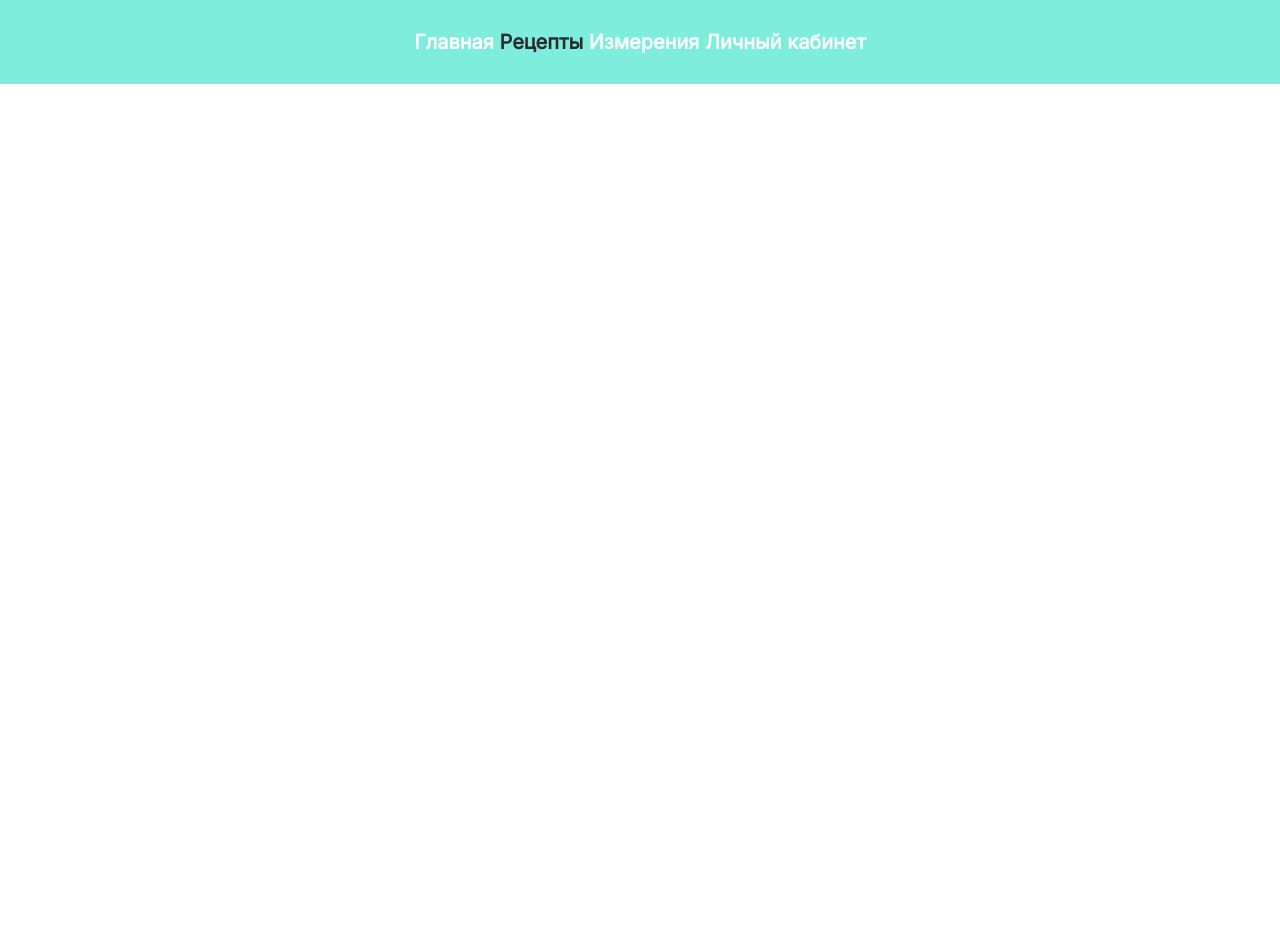
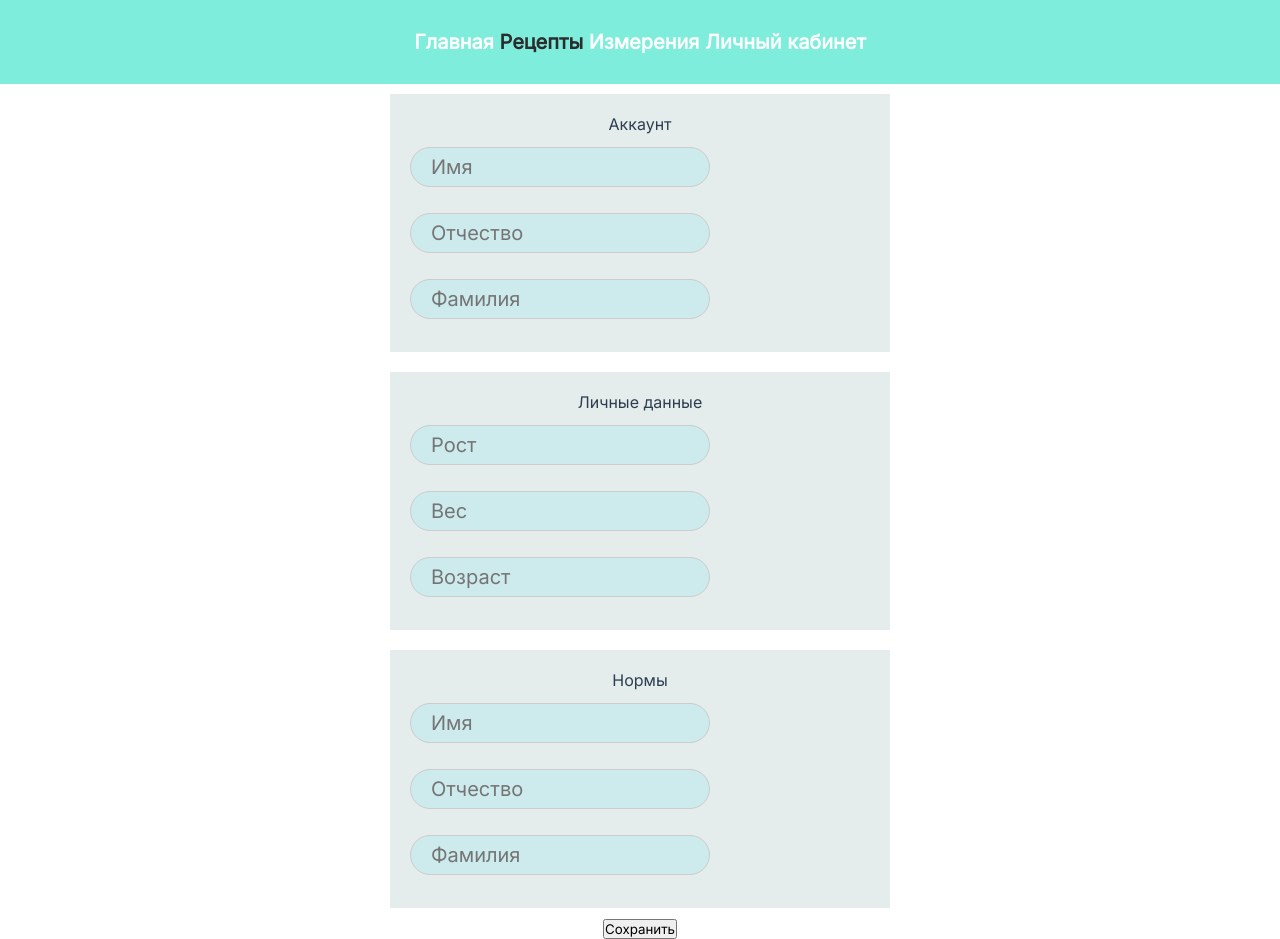
Before and after one commit to Svetlana-sv/course_project_6_semester, a Vue app in the folder assistant_nutritionist/: page /#/account in a window 1280 px wide. Before the commit the page ends 800 px from the top, so only its background shows below. Built offline with nearby package versions, Linux system fonts and the light colour scheme.

Commit message:
Add structure in AccountPage

```diff
--- a/assistant_nutritionist/src/pages/AccountPage.vue
+++ b/assistant_nutritionist/src/pages/AccountPage.vue
@@ -1,6 +1,34 @@
 <template>
     <div class="page">
         <Header></Header>
+
+        <div class="page__account">
+
+            <div class="container">
+                <div class="title">Аккаунт</div>
+                <input type="text" placeholder="Имя" v-model="firstName" required>
+                <input type="text" placeholder="Отчество" v-model="patronymic" required>
+                <input type="text" placeholder="Фамилия" v-model="lastName" required>
+            </div>
+
+            <div class="container">
+                 <div class="title">Личные данные</div>
+                <input type="text" placeholder="Рост" v-model="firstName" required>
+                <input type="text" placeholder="Вес" v-model="patronymic" required>
+                <input type="text" placeholder="Возраст" v-model="lastName" required>
+            </div>
+
+            <div class="container">
+                 <div class="title">Нормы</div>
+                <input type="text" placeholder="Имя" v-model="firstName" required>
+                <input type="text" placeholder="Отчество" v-model="patronymic" required>
+                <input type="text" placeholder="Фамилия" v-model="lastName" required>
+            </div>
+
+            <div>
+                <button>Сохранить</button>
+            </div>
+        </div>
     </div>
 </template>
 
@@ -11,18 +39,49 @@ import Header from "../components/header/header.vue"
 
     export default {
         name: 'AccountPage',
-   components:{
+        components: {
             Header
         }
     }
 </script>
 
-<style lang="scss">
+<style scoped lang="scss">
     .page {
-    position: absolute;
-    top: 0;
-    left: 0;
         min-height: 100%;
         width: 100%;
+
+        .page__account {
+            display: flex;
+            width: 100%;
+            flex-direction: column;
+            justify-content: center;
+            text-align: center;
+            align-items: center;
+
+            .container {
+                background-color: rgb(229, 236, 236);
+                min-width: 500px;
+                max-width: 600px;
+                padding: 20px;
+                display: flex;
+                margin: 10px;
+                flex-direction: column;
+
+                input[type="text"],
+                input[type="password"],
+                input[type="email"] {
+                    width: 300px;
+                    height: 40px;
+                    background: #c4eaeeb6;
+                    border-radius: 60px;
+                    padding: 12px 20px;
+                    margin: 13px 0;
+                    color: #2D2D2DA6;
+                    font-size: 20px;
+                    border: 1px solid #ccc;
+                    box-sizing: border-box;
+                }
+            }
+        }
     }
 </style>
```
Lines whose indentation alone changed are shown as unchanged.
